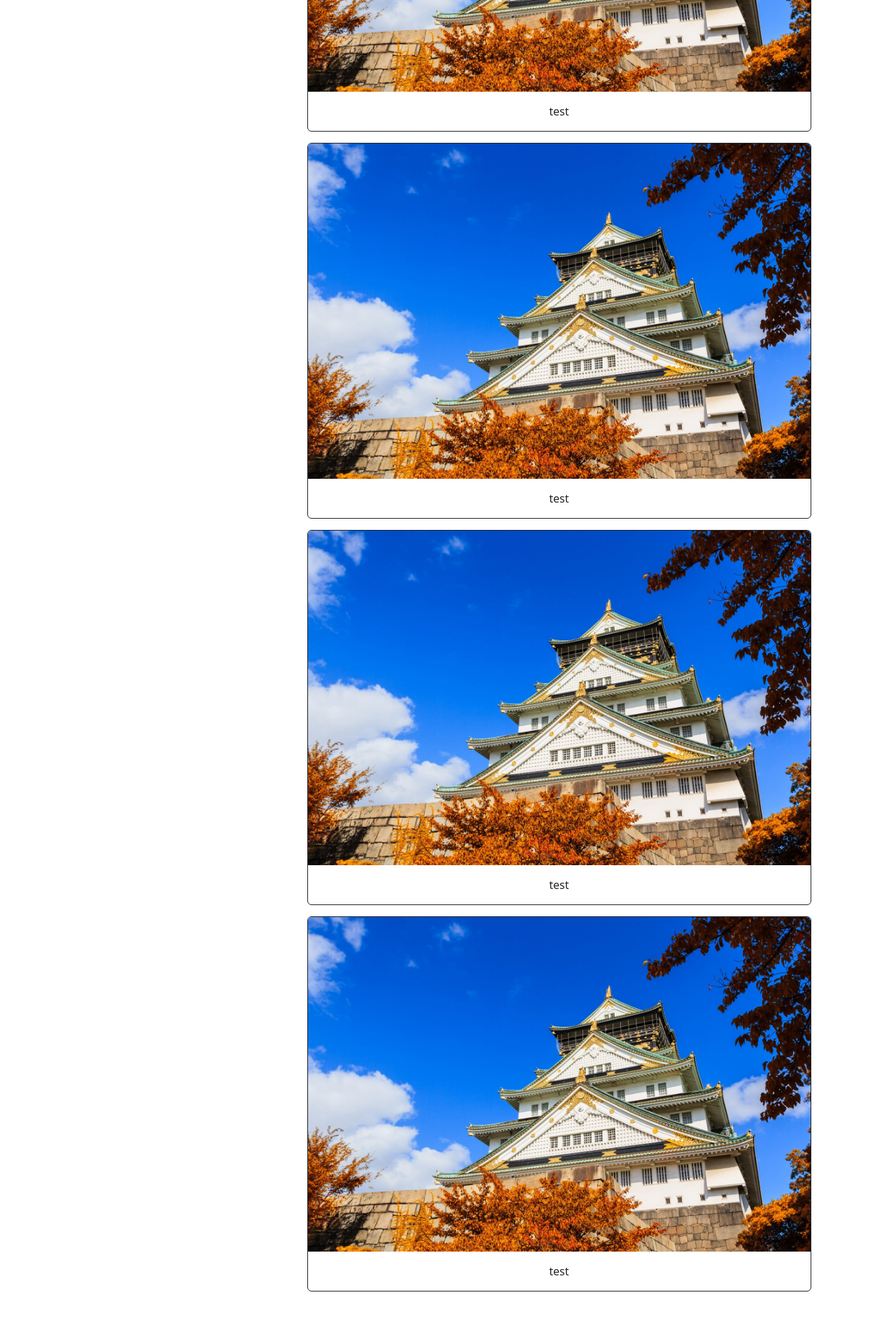
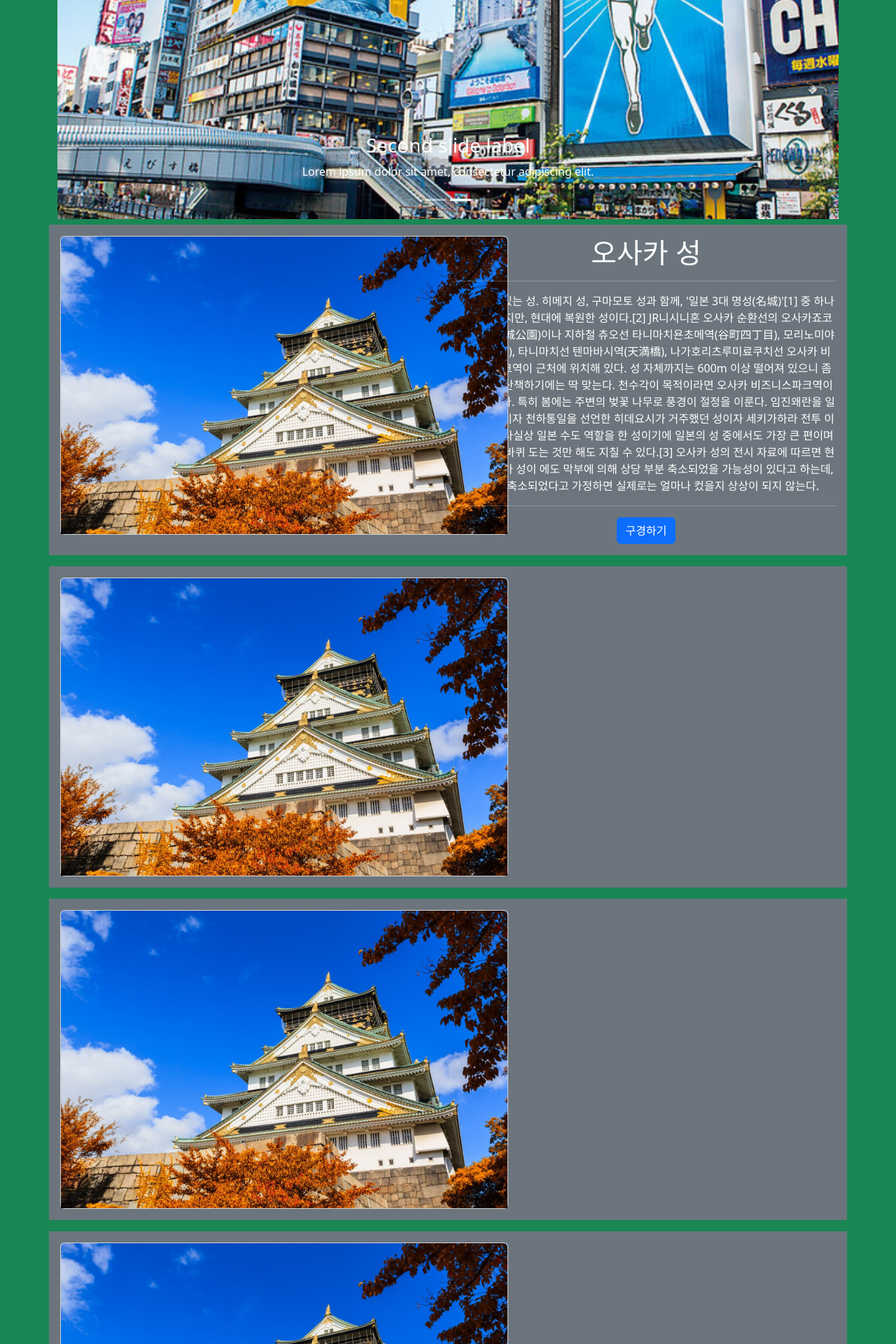
Before and after one commit to ShinSeongCheol/2022_web_hackerthon, a React (Create React App) app in the folder blog/: page / in a window 1280 px wide. Shown: the part 420-2340 px from the top of the page at 70% size. Before the commit the page ends 2265 px from the top, so only its background shows below. Built offline with nearby package versions, Linux system fonts and the light colour scheme.

Commit message:
configuring main Home css, adding contents

```diff
--- /dev/null
+++ b/blog/src/components/CarouselFadeExample.js
@@ -0,0 +1,28 @@
+import Carousel from "react-bootstrap/Carousel";
+import Container from "react-bootstrap/esm/Container";
+
+function CarouselFadeExample() {
+    return (
+        <Container>
+            <Carousel fade>
+                <Carousel.Item>
+                    <img className="d-block w-100" src="img/osaka.jpg" alt="First slide" />
+                    <Carousel.Caption>
+                        <h3>First slide label</h3>
+                        <p>Nulla vitae elit libero, a pharetra augue mollis interdum.</p>
+                    </Carousel.Caption>
+                </Carousel.Item>
+                <Carousel.Item>
+                    <img className="d-block w-100" src="img/osaka2.jpg" alt="Second slide" />
+
+                    <Carousel.Caption>
+                        <h3>Second slide label</h3>
+                        <p>Lorem ipsum dolor sit amet, consectetur adipiscing elit.</p>
+                    </Carousel.Caption>
+                </Carousel.Item>
+            </Carousel>
+        </Container>
+    );
+}
+
+export default CarouselFadeExample;
--- a/blog/src/components/ContentsCard.js
+++ b/blog/src/components/ContentsCard.js
@@ -1,68 +1,76 @@
 import Card from "react-bootstrap/Card";
 import Col from "react-bootstrap/Col";
+import Button from "react-bootstrap/esm/Button";
 import Container from "react-bootstrap/esm/Container";
 import Row from "react-bootstrap/Row";
-import Stack from 'react-bootstrap/Stack';
+import Stack from "react-bootstrap/Stack";
 
 function ContentsCard() {
     return (
-        <>
-            <Container fluid>
         <Stack gap={3}>
-                    <Row xs={1} md={1}>
-                        <Col xs={6} md={4}></Col>
-                        <Col xs={6} md={4}>
-                            <Card border="dark" style={{ width: "45rem" }}>
+            <Container className="text-bg-secondary p-3">
+                <Row xs={1} lg={2}>
+                    <Col>
+                        <Card style={{ width: "40rem" }}>
                             <Card.Img variant="top" src="img/osaka.jpg" />
-                                <Card.Body>
-                                    <Card.Text>test</Card.Text>
-                                </Card.Body>
                         </Card>
                     </Col>
-                        <Col xs={6} md={4}></Col>
+
+                    <Col>
+                        <h1>오사카 성</h1>
+                        <hr></hr>
+                        <p>
+                            오사카에 있는 성. 히메지 성, 구마모토 성과 함께, '일본 3대
+                            명성(名城)'[1] 중 하나이기는 하지만, 현대에 복원한 성이다.[2] JR니시니혼
+                            오사카 순환선의 오사카죠코엔역(大阪城公園)이나 지하철 츄오선
+                            타니마치욘초메역(谷町四丁目), 모리노미야역(森ノ宮), 타니마치선
+                            텐마바시역(天満橋), 나가호리츠루미료쿠치선 오사카 비즈니스파크역이
+                            근처에 위치해 있다. 성 자체까지는 600m 이상 떨어져 있으니 좀 걸리지만
+                            산책하기에는 딱 맞는다. 천수각이 목적이라면 오사카 비즈니스파크역이 가장
+                            가깝다. 특히 봄에는 주변의 벚꽃 나무로 풍경이 절정을 이룬다. 임진왜란을
+                            일으킨 주범이자 천하통일을 선언한 히데요시가 거주했던 성이자 세키가하라
+                            전투 이전까지는 사실상 일본 수도 역할을 한 성이기에 일본의 성 중에서도
+                            가장 큰 편이며 주위를 한 바퀴 도는 것만 해도 지칠 수 있다.[3] 오사카
+                            성의 전시 자료에 따르면 현재의 오사카 성이 에도 막부에 의해 상당 부분
+                            축소되었을 가능성이 있다고 하는데, 정말로 축소되었다고 가정하면 실제로는
+                            얼마나 컸을지 상상이 되지 않는다.
+                        </p>
+                        <hr></hr>
+                        <Button>구경하기</Button>
+                    </Col>
                 </Row>
+            </Container>
 
-                    <Row xs={1} md={1}>
-                        <Col xs={6} md={4}></Col>
-                        <Col xs={6} md={4}>
-                            <Card border="dark" style={{ width: "45rem" }}>
+            <Container className="text-bg-secondary p-3">
+                <Row xs={1} lg={2}>
+                    <Col>
+                        <Card style={{ width: "40rem" }}>
                             <Card.Img variant="top" src="img/osaka.jpg" />
-                                <Card.Body>
-                                    <Card.Text>test</Card.Text>
-                                </Card.Body>
                         </Card>
                     </Col>
-                        <Col xs={6} md={4}></Col>
                 </Row>
+            </Container>
 
-                    <Row xs={1} md={1}>
-                        <Col xs={6} md={4}></Col>
-                        <Col xs={6} md={4}>
-                            <Card border="dark" style={{ width: "45rem" }}>
+            <Container className="text-bg-secondary p-3">
+                <Row xs={1} lg={2}>
+                    <Col>
+                        <Card style={{ width: "40rem" }}>
                             <Card.Img variant="top" src="img/osaka.jpg" />
-                                <Card.Body>
-                                    <Card.Text>test</Card.Text>
-                                </Card.Body>
                         </Card>
                     </Col>
-                        <Col xs={6} md={4}></Col>
                 </Row>
+            </Container>
 
-                    <Row xs={1} md={1}>
-                        <Col xs={6} md={4}></Col>
-                        <Col xs={6} md={4}>
-                            <Card border="dark" style={{ width: "45rem" }}>
+            <Container className="text-bg-secondary p-3">
+                <Row xs={1} lg={2}>
+                    <Col>
+                        <Card style={{ width: "40rem" }}>
                             <Card.Img variant="top" src="img/osaka.jpg" />
-                                <Card.Body>
-                                    <Card.Text>test</Card.Text>
-                                </Card.Body>
                         </Card>
                     </Col>
-                        <Col xs={6} md={4}></Col>
                 </Row>
+            </Container>
         </Stack>
-            </Container>
-        </>
     );
 }
 
--- a/blog/src/components/Maincontents.js
+++ b/blog/src/components/Maincontents.js
@@ -1,11 +1,16 @@
-import Container from 'react-bootstrap/Container';
-import Row from 'react-bootstrap/Row';
-import Col from 'react-bootstrap/Col';
-import ContentsCard from './ContentsCard';
+import ContentsCard from "./ContentsCard";
+import Stack from "react-bootstrap/esm/Stack";
+import CarouselFadeExample from "./CarouselFadeExample";
+import Container from "react-bootstrap/Container";
 
 function Maincontents() {
-    return(
-        <ContentsCard />
+    return (
+        <Container fluid className="text-bg-success p-3">
+            <Stack gap={2} className="col-md-12 mx-auto">
+                <CarouselFadeExample />
+                <ContentsCard />
+            </Stack>
+        </Container>
     );
 }
 
--- a/blog/src/components/Navbar.js
+++ b/blog/src/components/Navbar.js
@@ -25,6 +25,7 @@ function BasicExample() {
                     </Nav>
                     <Nav>
                         <Nav.Link href="#action">로그인</Nav.Link>
+                        <div className='vr'></div>
                         <Nav.Link href="action">회원가입</Nav.Link>
                     </Nav>
                 </Navbar.Collapse>
```
Lines whose indentation alone changed are shown as unchanged.
